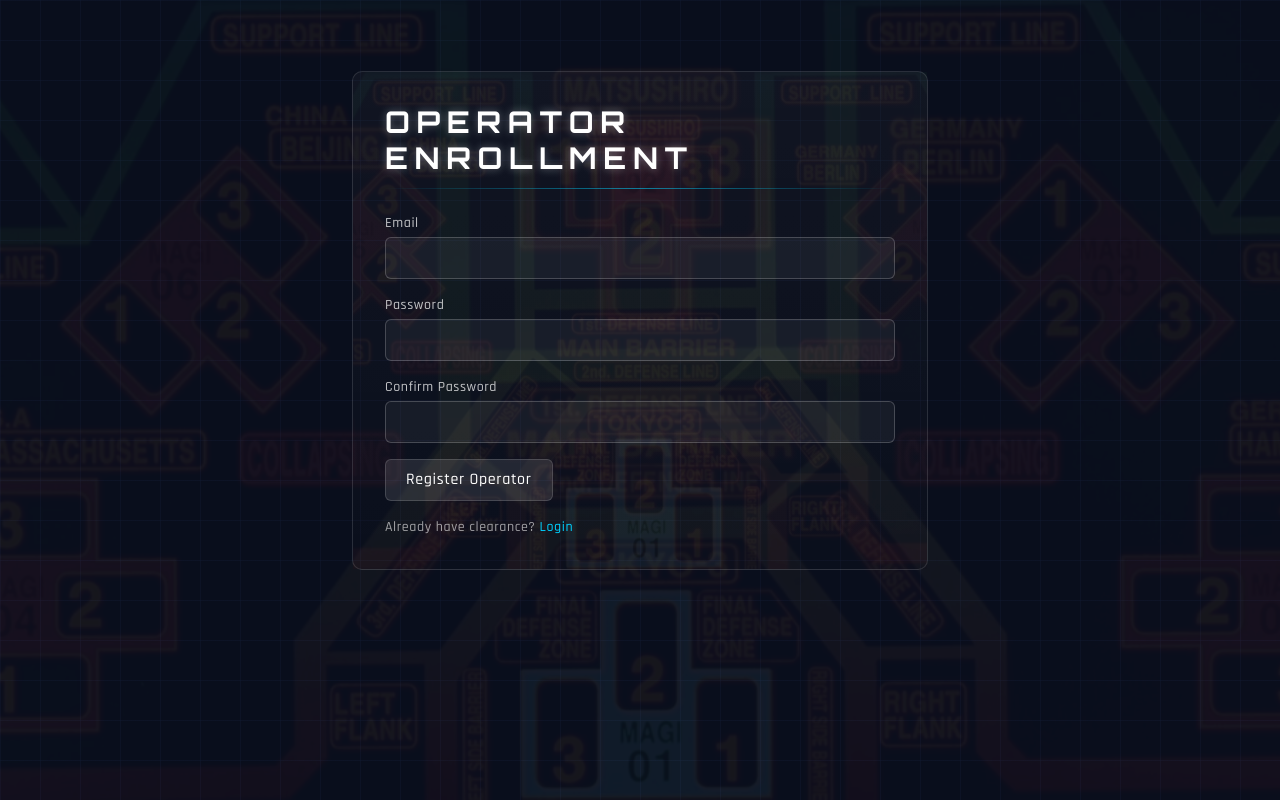
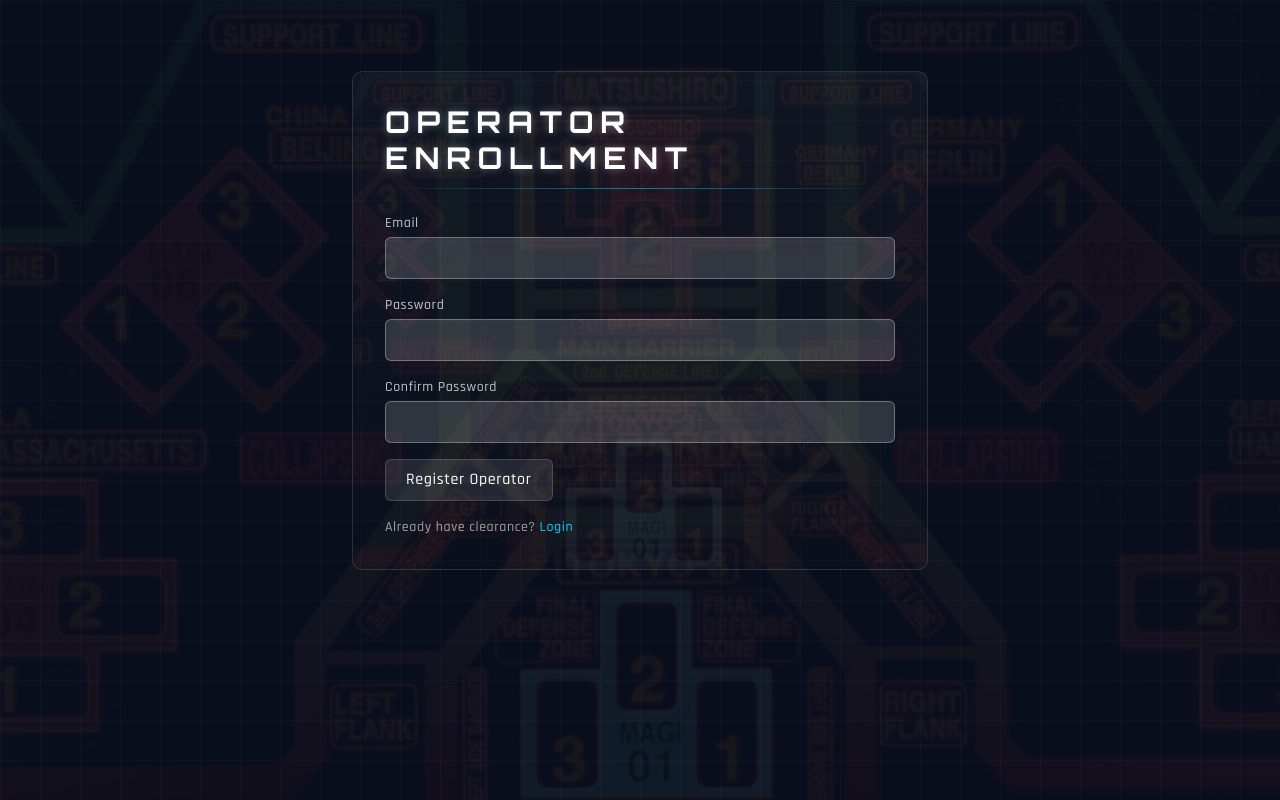
Before and after one commit to timothyericsson/MAGI-Control-System, a Next.js app: page /register in a window 1280 px wide. Built offline with nearby package versions, Linux system fonts and the light colour scheme; no server answers.

Commit message:
Improve form input readability

```diff
--- a/app/(auth)/login/page.tsx
+++ b/app/(auth)/login/page.tsx
@@ -47,7 +47,7 @@ export default function LoginPage() {
                                                         required
                                                         value={email}
                                                         onChange={(e) => setEmail(e.target.value)}
-							className="w-full rounded-md bg-white/5 border border-white/20 px-3 py-2 outline-none focus:ring-2 focus:ring-magiBlue/50"
+                                                        className="w-full rounded-md bg-white/15 border border-white/30 px-3 py-2 outline-none focus:ring-2 focus:ring-magiBlue/50"
                                                 />
 					</div>
 					<div>
@@ -57,7 +57,7 @@ export default function LoginPage() {
                                                         required
                                                         value={password}
                                                         onChange={(e) => setPassword(e.target.value)}
-							className="w-full rounded-md bg-white/5 border border-white/20 px-3 py-2 outline-none focus:ring-2 focus:ring-magiBlue/50"
+                                                        className="w-full rounded-md bg-white/15 border border-white/30 px-3 py-2 outline-none focus:ring-2 focus:ring-magiBlue/50"
                                                 />
 					</div>
 					<button
--- a/app/(auth)/register/page.tsx
+++ b/app/(auth)/register/page.tsx
@@ -57,7 +57,7 @@ export default function RegisterPage() {
                                                         required
                                                         value={email}
                                                         onChange={(e) => setEmail(e.target.value)}
-							className="w-full rounded-md bg-white/5 border border-white/20 px-3 py-2 outline-none focus:ring-2 focus:ring-magiOrange/50"
+                                                        className="w-full rounded-md bg-white/15 border border-white/30 px-3 py-2 outline-none focus:ring-2 focus:ring-magiOrange/50"
                                                 />
 					</div>
 					<div>
@@ -67,7 +67,7 @@ export default function RegisterPage() {
                                                         required
                                                         value={password}
                                                         onChange={(e) => setPassword(e.target.value)}
-							className="w-full rounded-md bg-white/5 border border-white/20 px-3 py-2 outline-none focus:ring-2 focus:ring-magiOrange/50"
+                                                        className="w-full rounded-md bg-white/15 border border-white/30 px-3 py-2 outline-none focus:ring-2 focus:ring-magiOrange/50"
                                                 />
 					</div>
 					<div>
@@ -77,7 +77,7 @@ export default function RegisterPage() {
                                                         required
                                                         value={confirm}
                                                         onChange={(e) => setConfirm(e.target.value)}
-							className="w-full rounded-md bg-white/5 border border-white/20 px-3 py-2 outline-none focus:ring-2 focus:ring-magiOrange/50"
+                                                        className="w-full rounded-md bg-white/15 border border-white/30 px-3 py-2 outline-none focus:ring-2 focus:ring-magiOrange/50"
                                                 />
 					</div>
 					<button
--- a/components/MagiConsensusControl.tsx
+++ b/components/MagiConsensusControl.tsx
@@ -292,7 +292,7 @@ export default function MagiConsensusControl() {
                                         value={question}
                                         onChange={(e) => setQuestion(e.target.value)}
                                         rows={3}
-					className="w-full rounded-md bg-white/5 border border-white/20 px-3 py-2 outline-none focus:ring-2 focus:ring-magiBlue/40"
+                                        className="w-full rounded-md bg-white/15 border border-white/30 px-3 py-2 outline-none focus:ring-2 focus:ring-magiBlue/40"
                                         placeholder="e.g., Outline a safe rollout plan for feature X"
                                 />
 				<div className="mt-3 flex items-center gap-3">
```
Lines whose indentation alone changed are shown as unchanged.
